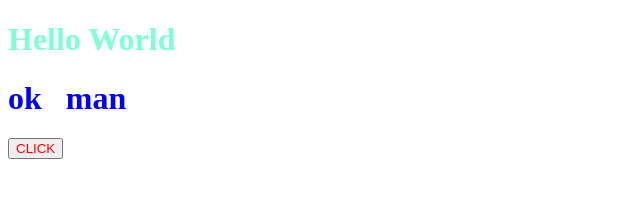
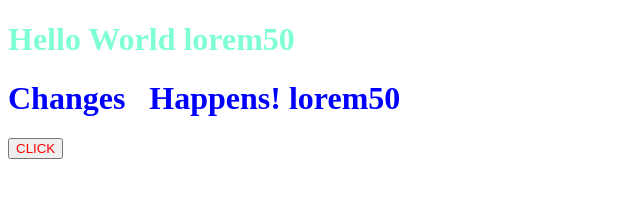
Before and after one commit to shushantupadhyaya/Project-Intro, a plain HTML site: page index.html in a window 1280 px wide. Both pictures are taken after a click on the button "CLICK". Shown: the whole page, without its empty margins (0-640 px from the left). Drawn offline with Linux system fonts and the light colour scheme.

Commit message:
project update
6.1nd project update

```diff
--- a/index.html
+++ b/index.html
@@ -3,13 +3,13 @@
 <head>
     <title> Project </title>
     <link rel="stylesheet" href="index.css"></style>
-   <!-- <script src="index.js"></script> -->
+   <script src="index.js"></script>
 </head>
 <body>
-    <h1>Hello World</h1>
+    <h1>Hello World lorem50</h1>
     <h1 id=abc>Hel&#160;l</h1>
     <button id="button" type="button" onclick="myfunction()">CLICK</button>
-    <script> function myfunction(){document.getElementById("abc").innerHTML="ok &#160; man "}</script>
+    <!-- <script> function myfunction(){document.getElementById("abc").innerHTML="ok &#160; man "}</script>
 
 </body>
 </html>
--- a/index.js
+++ b/index.js
@@ -1,3 +1,3 @@
 function myfunction() {
-  document.getElementById("abc").innerHTML = "Changes &#160;&#160;&#160; Happens!";
+  document.getElementById("abc").innerHTML = "Changes &#160; Happens! lorem50";
 }
```
